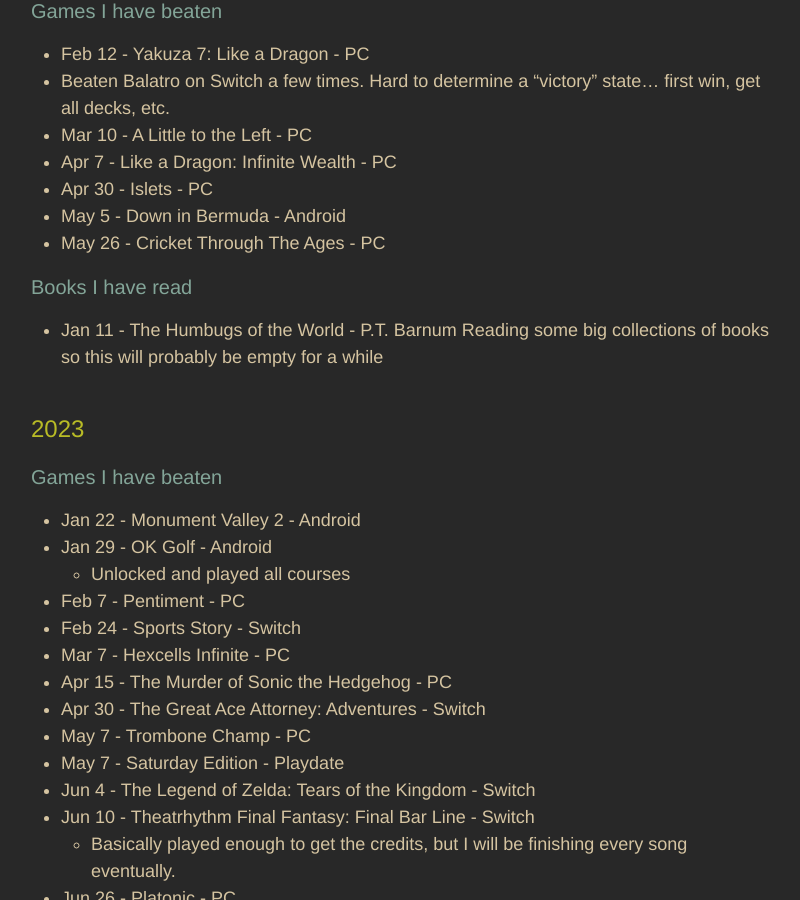
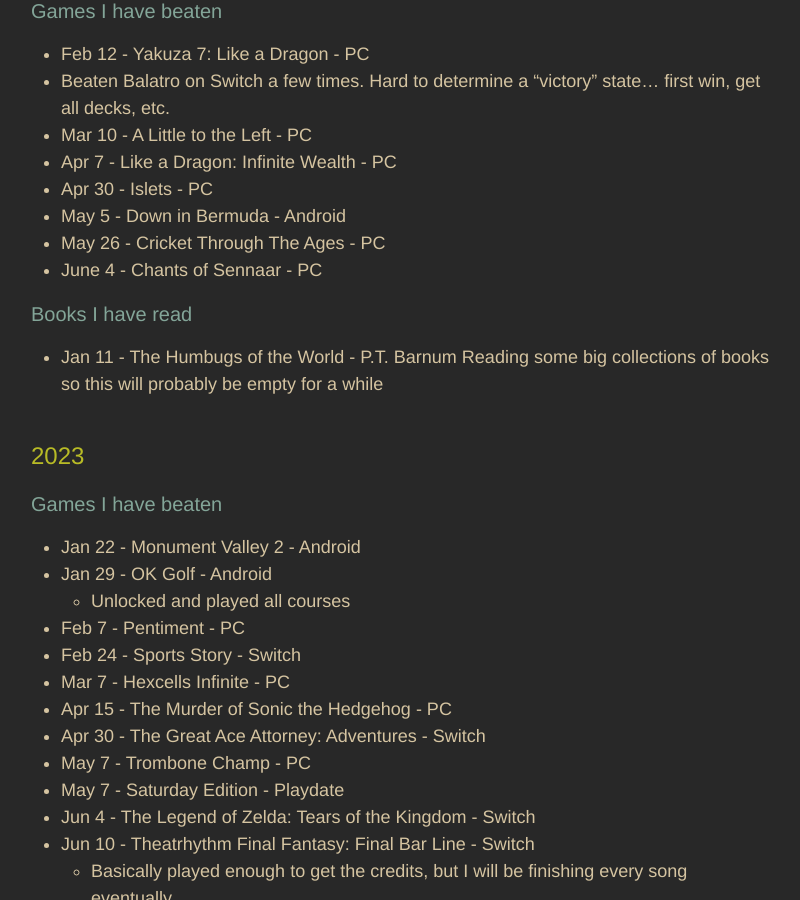
Before and after one commit to adkinsrs/sadkins_site, a Jekyll site: the page built from misc.md, in a window 1280 px wide and 900 px high, scrolled down 599 px. Shown: the whole window, without its empty margins (239-1039 px from the left). Built offline with Jekyll 4.4.1, drawn with Linux system fonts in a browser that asks for light colours.

Commit message:
beat a game

```diff
--- a/misc.md
+++ b/misc.md
@@ -28,6 +28,7 @@
 * Apr 30 - Islets - PC
 * May 5 - Down in Bermuda - Android
 * May 26 - Cricket Through The Ages - PC
+* June 4 - Chants of Sennaar - PC
 
 ### Books I have read
 
```
